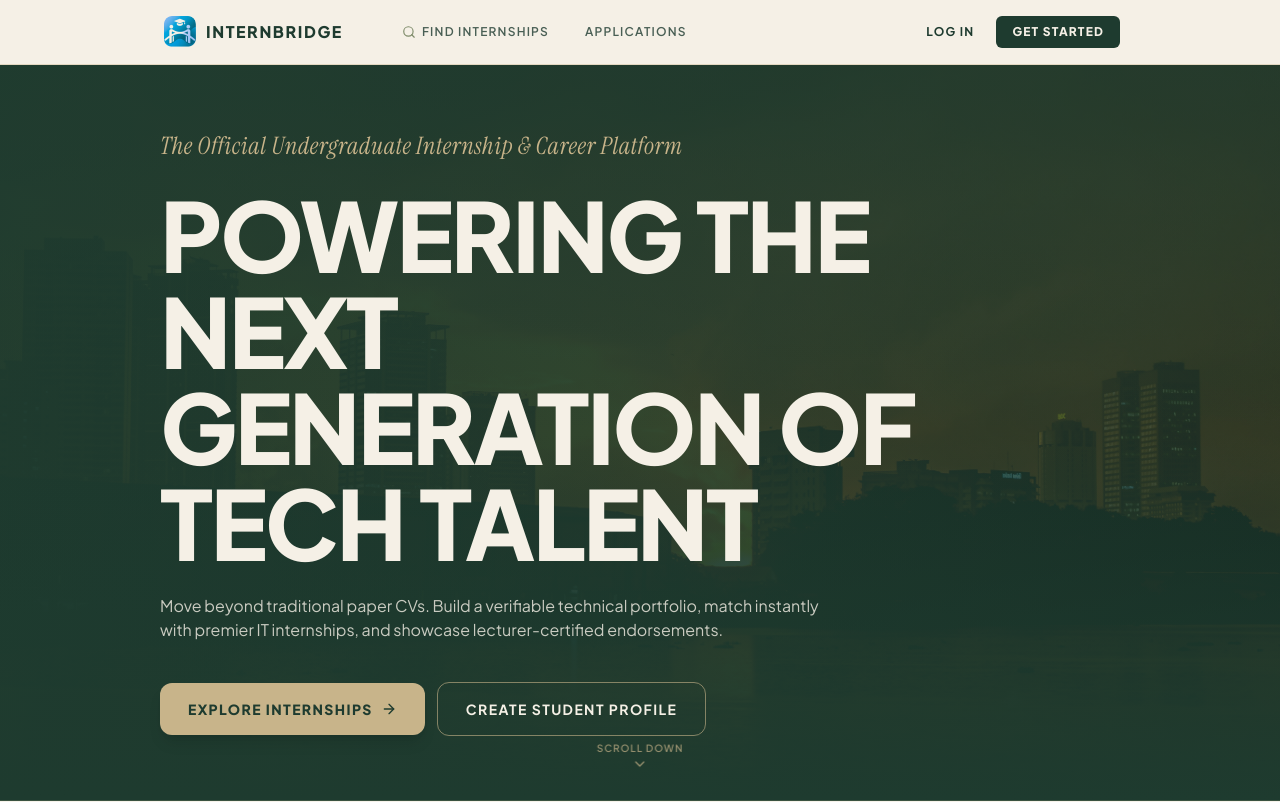
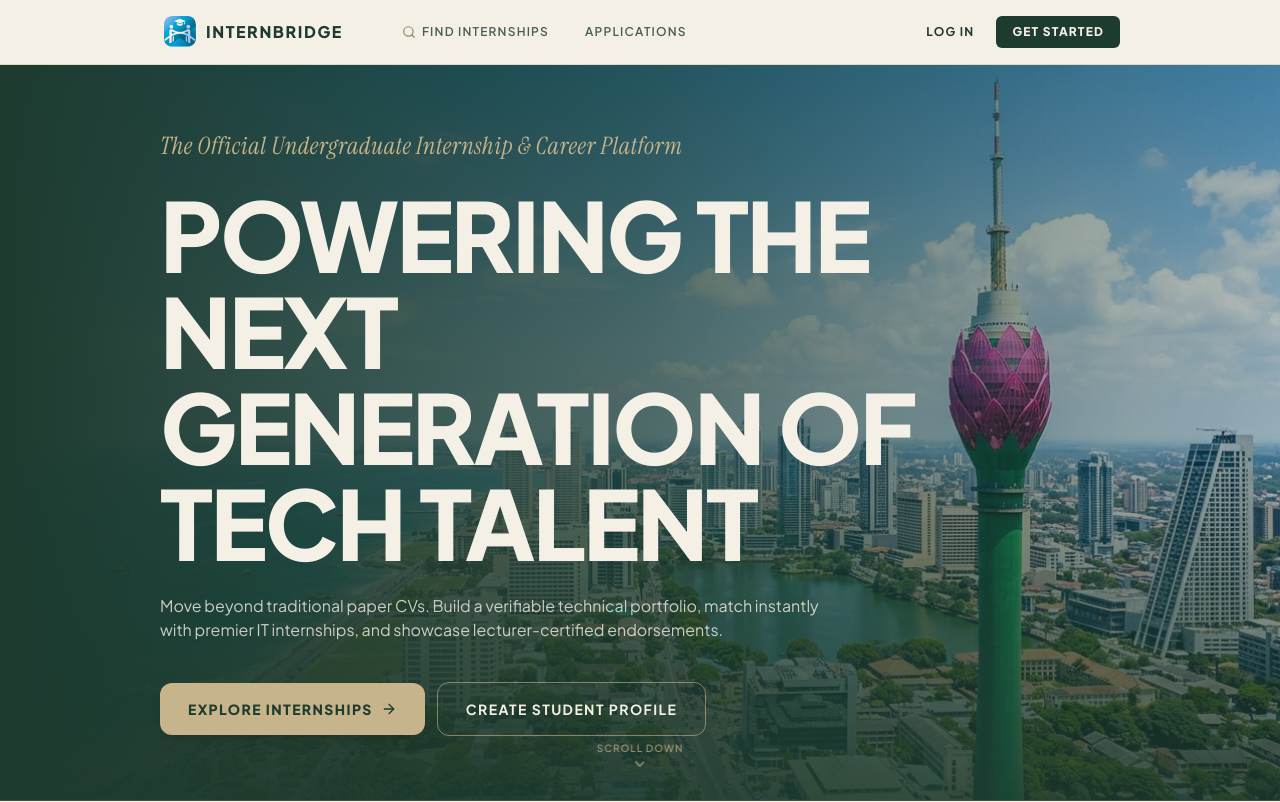
Before and after one commit to eshh69/InternBridge, a React (Vite) app in the folder client/: page / in a window 1280 px wide. Shown: the top 802 px of the page. Built offline with nearby package versions, Linux system fonts and the light colour scheme; no server answers.

Commit message:
Add hero background and adjust gradient transparency

```diff
--- a/client/src/features/home/HomePage.jsx
+++ b/client/src/features/home/HomePage.jsx
@@ -26,13 +26,13 @@ export const HomePage = () => {
       <section className="relative w-full min-h-[calc(100vh-4rem)] h-[calc(100vh-4rem)] bg-[#1E3B2F] text-[#F5F0E6] flex items-center overflow-hidden border-b border-[#7F8C6A]/30">
         {/* Full-width Cityscape Background with Forest Amber Grading */}
         <div
-          className="absolute inset-0 bg-cover bg-center bg-no-repeat opacity-35 sm:opacity-45 transform scale-105 transition-transform duration-1000 contrast-125"
+          className="absolute inset-0 bg-cover bg-right md:bg-center bg-no-repeat opacity-55 sm:opacity-75 transform scale-105 transition-transform duration-1000 contrast-110"
           style={{ backgroundImage: `url(${heroCityscape})` }}
         />
 
-        {/* Ambient Overlays in Rich Forest & Emerald Shades */}
-        <div className="absolute inset-0 bg-gradient-to-r from-[#1E3B2F]/95 via-[#1E3B2F]/80 to-[#1E3B2F]/45" />
-        <div className="absolute inset-0 bg-gradient-to-t from-[#1E3B2F] via-transparent to-[#1E3B2F]/60" />
+        {/* Ambient Overlays: Deep opaque forest on left for crisp readability, highly transparent on right for vivid Lotus Tower view */}
+        <div className="absolute inset-0 bg-gradient-to-r from-[#1E3B2F] via-[#1E3B2F]/75 md:via-[#1E3B2F]/60 to-[#1E3B2F]/10" />
+        <div className="absolute inset-0 bg-gradient-to-t from-[#1E3B2F]/80 via-transparent to-[#1E3B2F]/20" />
 
         {/* Hero Content Aligned with Container */}
         <div className="w-full lg:w-[80%] mx-auto px-4 sm:px-6 lg:px-8 relative z-10 py-12 flex flex-col justify-center">
```
Also changed, not shown: client/src/assets/colombo-skyline.jpg, client/src/assets/hero-cityscape.jpg.
